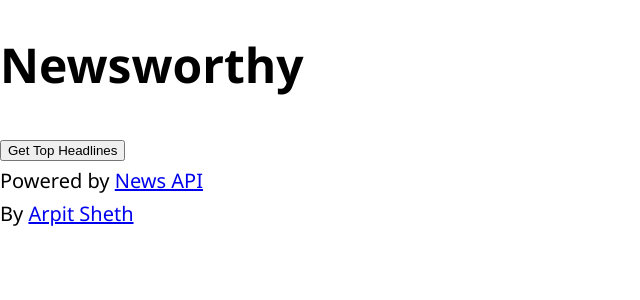
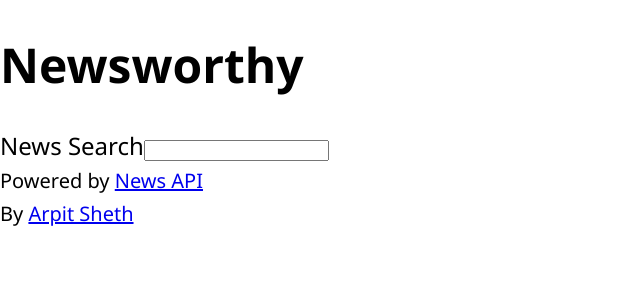
Before and after one commit to shetharp/newsworthy, a React (Create React App) app: page / in a window 1280 px wide. Shown: the top 300 px of the page, without its empty margins (0-640 px from the left). Built offline with nearby package versions, Linux system fonts and the light colour scheme.

Commit message:
Gets basic search working

```diff
--- a/src/api/newsapi.js
+++ b/src/api/newsapi.js
@@ -7,11 +7,11 @@
     }
 });
 
-const getEverything = async (query) => {
+const getEverything = async (queryTerm) => {
     const topHeadlinesURL = '/v2/everything';
     const topHeadlinesResponse = await newsapi.get(topHeadlinesURL, {
         params: {
-            q: query
+            q: queryTerm
         }
     });
     return topHeadlinesResponse;
--- a/src/components/App.js
+++ b/src/components/App.js
@@ -1,15 +1,19 @@
 import React, { Component } from 'react';
 import newsService from '../api/newsapi';
+import SearchBar from './SearchBar';
 import './App.css';
 
 class App extends Component {
-  testAPI = async () => {
+  state = { articles: [] }
+
+  onSearchSubmit = async (queryTerm) => {
     try {
-      const everythingResponse = await newsService.getEverything('climate');
-      console.log(everythingResponse);
+      const searchResponse = await newsService.getEverything(queryTerm);
+      this.setState({ articles: searchResponse.data.articles})
+      console.log(searchResponse);
     }
     catch {
-      console.log('API not working.');
+      console.log('Error accessing API.');
     }
   }
 
@@ -20,7 +24,7 @@
           <h1>Newsworthy</h1>
         </header>
         <main>
-          <button onClick={this.testAPI}>Get Top Headlines</button>
+          <SearchBar onSubmit={this.onSearchSubmit} />
         </main>
         <footer>
           <small>Powered by <a href="https://newsapi.org/">News API</a></small><br />
--- a/src/components/SearchBar.js
+++ b/src/components/SearchBar.js
@@ -0,0 +1,28 @@
+import React, { Component } from 'react';
+
+class SearchBar extends Component {
+  state = { query: '' };
+
+  onFormSubmit = event => {
+    event.preventDefault();
+    this.props.onSubmit(this.state.query);
+  }
+
+  render() {
+    return (
+      <div>
+        <form onSubmit={this.onFormSubmit}>
+          <label htmlFor="news-search">News Search</label>
+          <input
+            type="text"
+            name="news-search"
+            value={this.state.query}
+            onChange={e => this.setState({ query: e.target.value })}
+          />
+        </form>
+      </div>
+    );
+  }
+}
+
+export default SearchBar;
```
